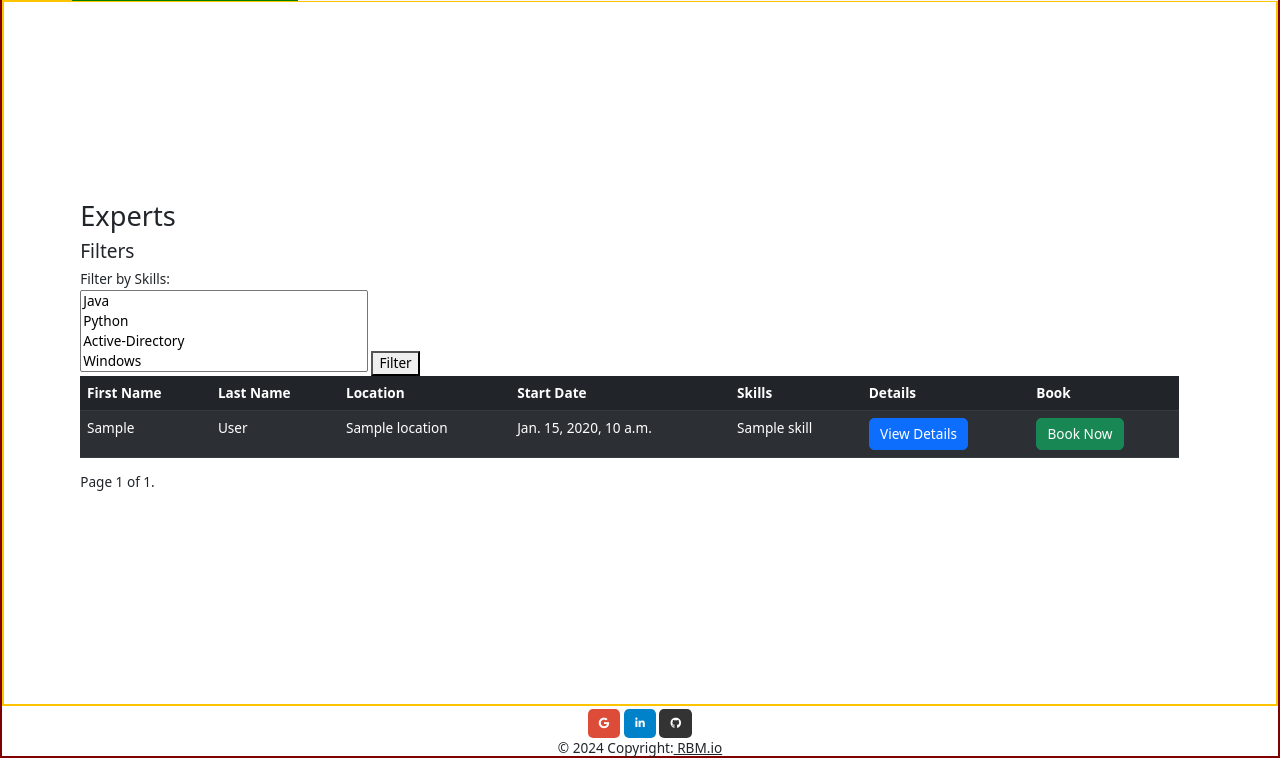
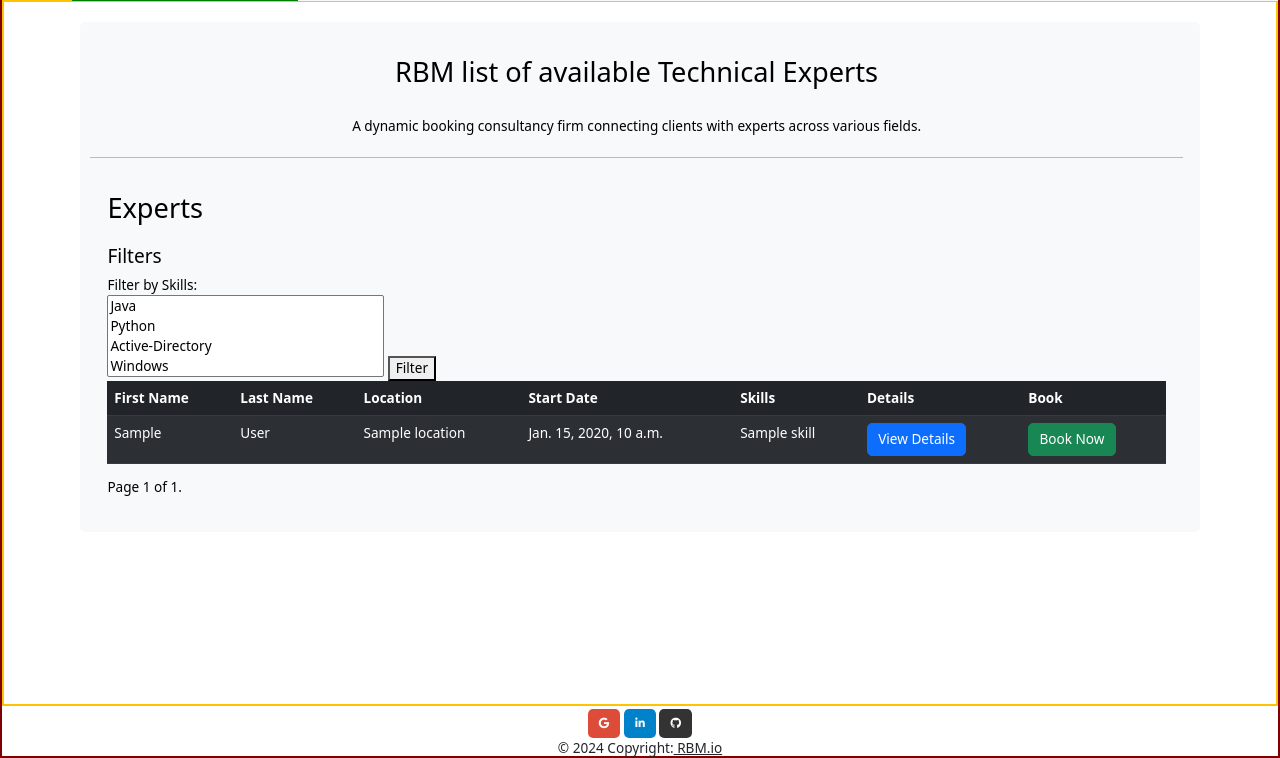
Before and after one commit to Jean7667/RBM_APP, a Django app: template user_app/templates/customer/listexpert.html in a window 1280 px wide. Shown: the part 42-800 px from the top of the page. Run offline with Django 5.2, Linux system fonts and the light colour scheme; data comes from the database, SQL or seed files in the repository; tables that the repository leaves empty hold one stand-in row (values such as "Sample post"); the template is opened without the code that fills it: values that come from a table or form of the project are taken from there, most other values are stand-ins (such as "Sample title", 1, 10 or a date in 2020); some libraries are stand-ins or nearby versions.

Commit message:
changed the layout of the main container adjusted styling for consistentcy

```diff
--- a/user_app/templates/customer/listexpert.html
+++ b/user_app/templates/customer/listexpert.html
@@ -2,10 +2,21 @@
 {% block title %}Expert Detail{% endblock %}
 {% block content %}
 
-<body>
-    <div class="container-xl">
+<div class="container-xl mt-4 d-flex flex-column align-items-center height9">
+    <div class="row p-0 d-flex justify-content-center w-100">
+    <div class="col-lg-12 p-3 d-flex flex-column justify-content-center bg-light opacity-85 text-black rounded-2">
+            <div class="row g-2 w-100">
+                <div class="col-12 text-center">
+                    <br>
+                    <h1>RBM list of available Technical Experts</h1>
+                    <br>
+                    <p>A dynamic booking consultancy firm connecting clients with experts across various fields.</p>
+
+                </div>
+                <hr>
+            </div>
+            <div class="row m-2 g-3 w-100">
         <h1>Experts</h1>
-        <div class="row">
             <div class="col-lg-12">
                 <!--search Tagging with multi-value select boxes Select2-->
                 <h3>Filters</h3>
```
